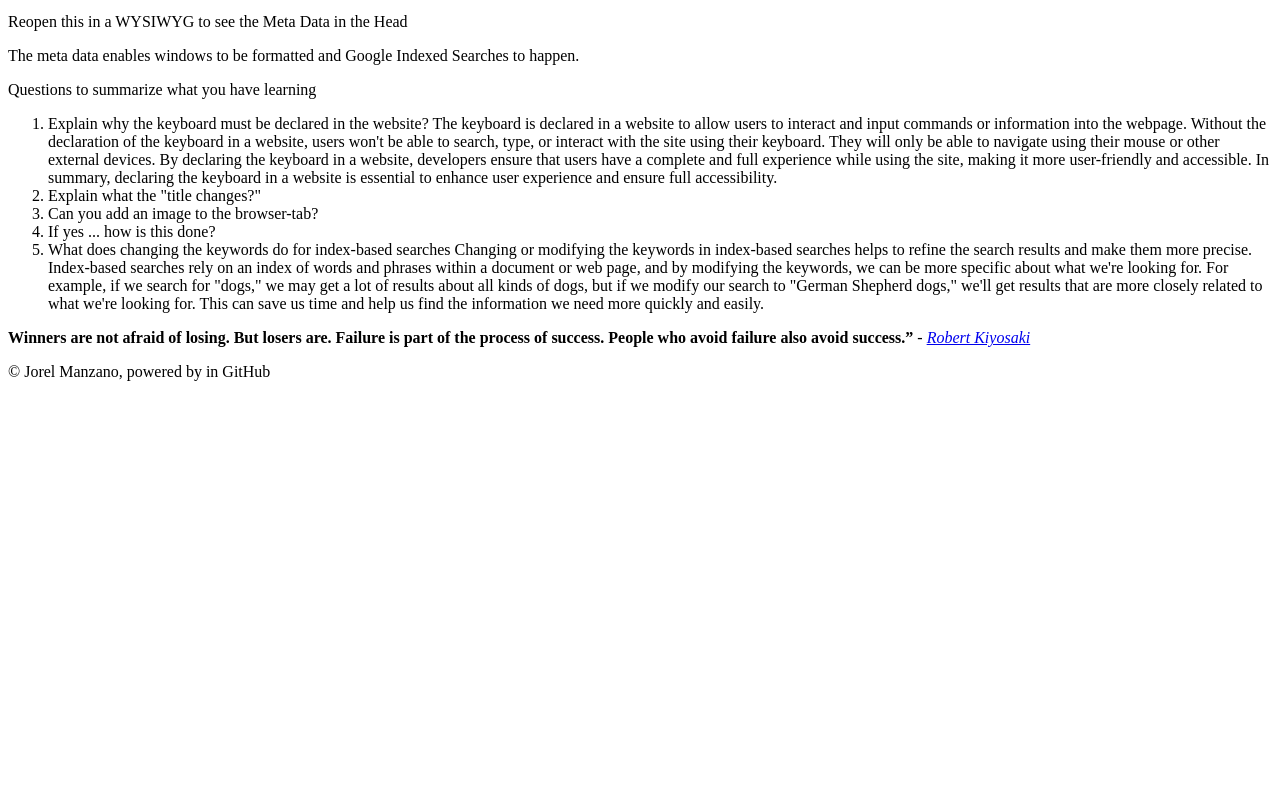
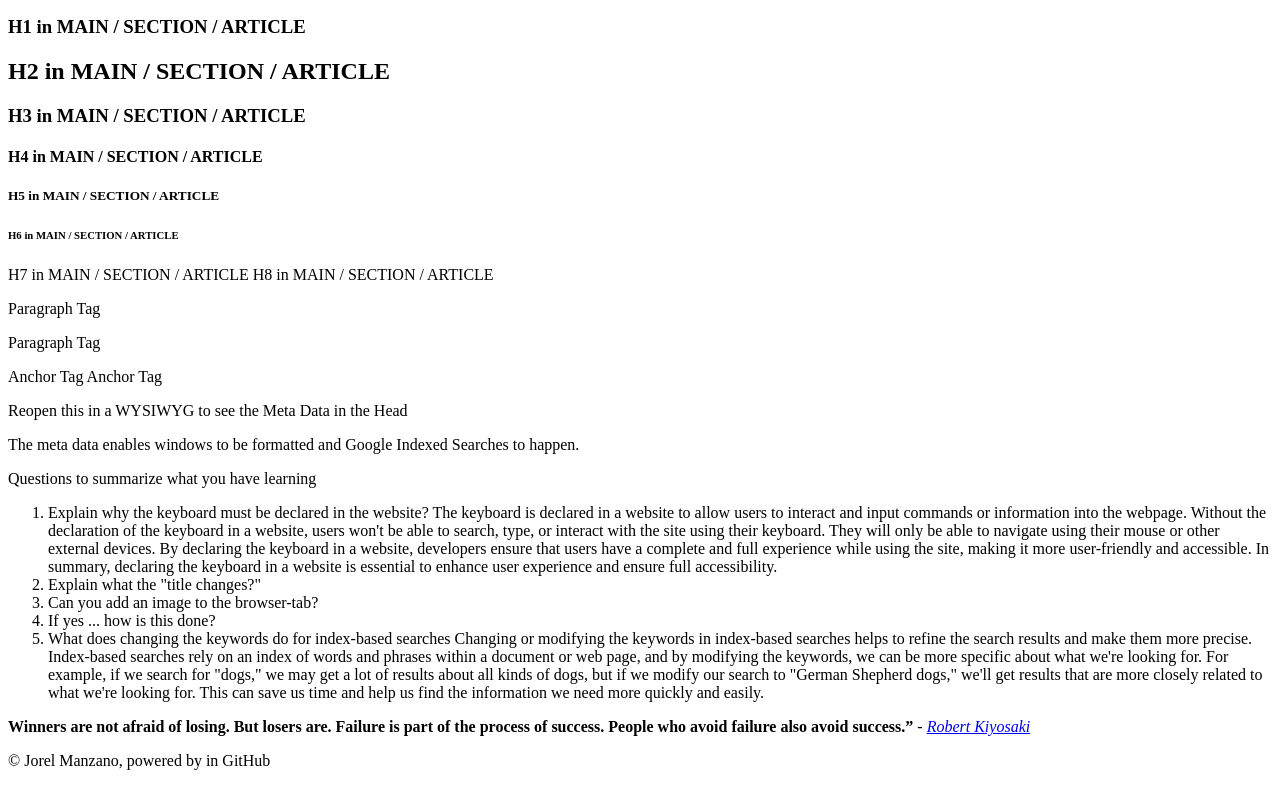
Before and after one commit to JorelManzano/Jorel--Learning--Webpage--by--Webesite.-gitHub.io, a plain HTML site: page childPages/index.html in a window 1280 px wide. Shown: the part 1028-1814 px from the top of the page. Before the commit the page ends 1425 px from the top, so only its background shows below. Drawn offline with Linux system fonts and the light colour scheme; files whose address does not match are found by name.

Commit message:
Update index.html

```diff
--- a/childPages/index.html
+++ b/childPages/index.html
@@ -47,6 +47,18 @@ height="120%">
     <nav></nav>
     <aside>
       <article>
+        <h1>H1 in MAIN / SECTION / ARTICLE</h1>
+        <h2>H2 in MAIN / SECTION / ARTICLE</h2>
+        <h3>H3 in MAIN / SECTION / ARTICLE</h3>
+        <h4>H4 in MAIN / SECTION / ARTICLE</h4>
+        <h5>H5 in MAIN / SECTION / ARTICLE</h5>
+        <h6>H6 in MAIN / SECTION / ARTICLE</h6>
+        <h7>H7 in MAIN / SECTION / ARTICLE</h7>
+        <h8>H8 in MAIN / SECTION / ARTICLE</h8>
+        <p>Paragraph Tag</p>
+        <p>Paragraph Tag</p>
+        <a>Anchor Tag</a>
+        <a>Anchor Tag</a>
         <p>Reopen this in a WYSIWYG to see the Meta Data in the Head</p>
         <p>The meta data enables windows to be formatted and Google Indexed Searches to happen.</p>
       </article>
```
